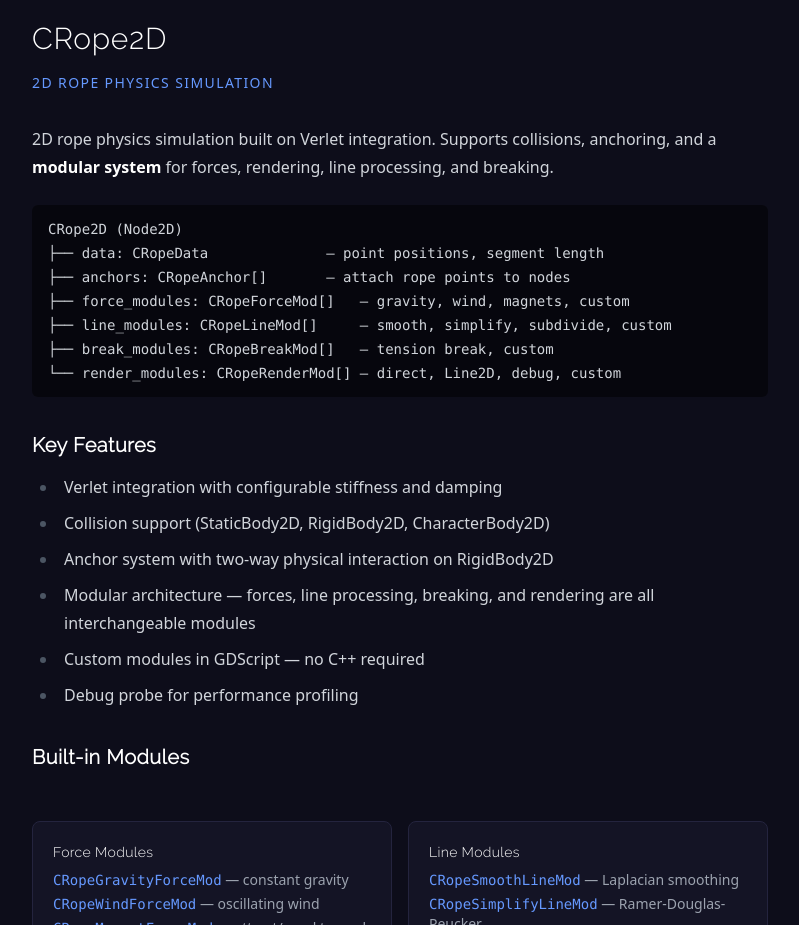
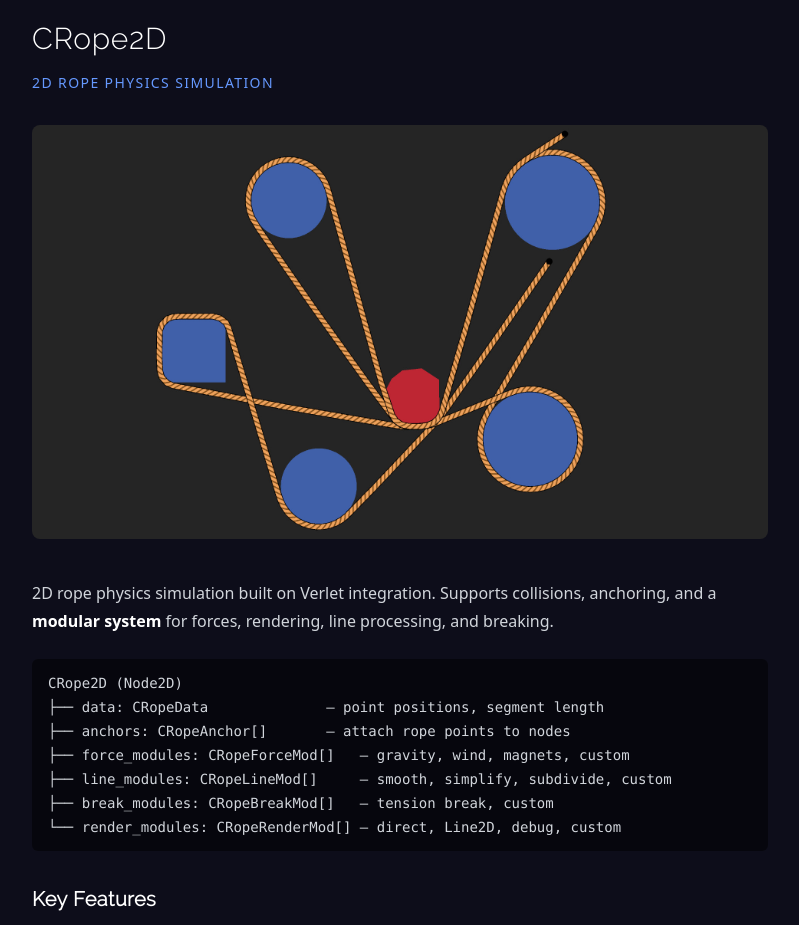
Before and after one commit to cuberact/cuberactorg.github.io, an Astro site: page /projects/cuberact-library in a window 1280 px wide. Shown: the part 1200-2125 px from the top of the page, without its empty margins (240-1039 px from the left). Built offline with nearby package versions, Linux system fonts and the light colour scheme; Astro itself is replaced by a stand-in of ours.

Commit message:
feat: screenshot in cuberact-library project page

```diff
--- a/src/pages/projects/cuberact-library.astro
+++ b/src/pages/projects/cuberact-library.astro
@@ -44,6 +44,12 @@ import BaseLayout from '../../layouts/BaseLayout.astro';
   <section id="crope2d" class="max-w-3xl mx-auto px-4 pb-16">
     <h2 class="text-2xl md:text-3xl text-white mb-4">CRope2D</h2>
     <p class="text-brand-blue-light text-sm uppercase tracking-widest mb-8">2D Rope Physics Simulation</p>
+
+    <img
+      src="/images/crope2d.jpg"
+      alt="CRope2D playground example — ropes, pendulums, and physics bodies"
+      class="w-full rounded-lg mb-10"
+    />
 
     <div class="prose prose-invert prose-gray max-w-none mb-12">
       <p>
```
